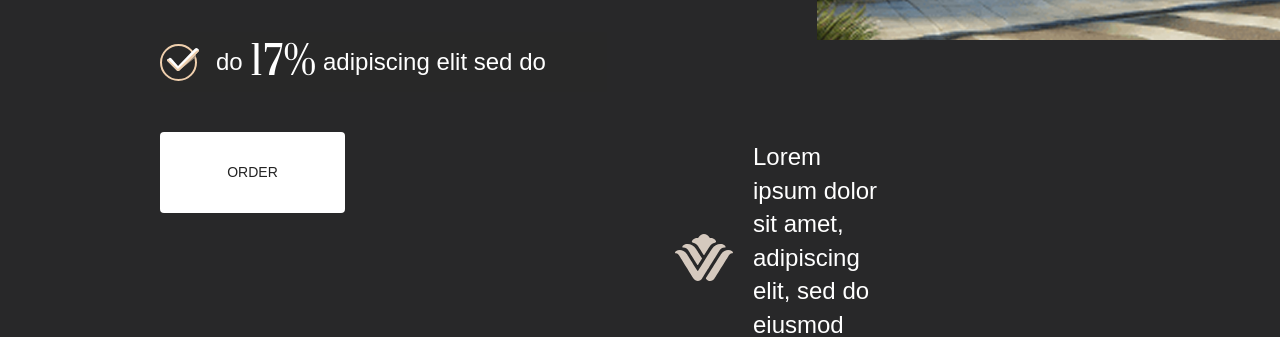
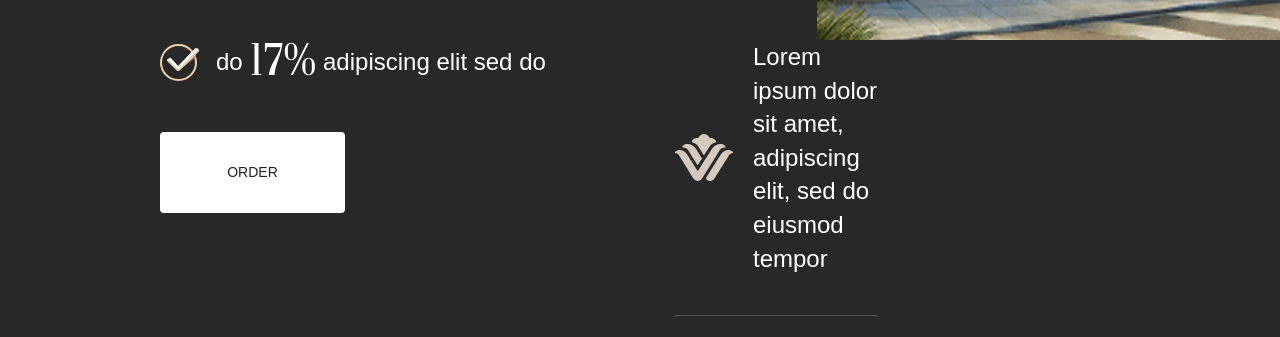
Before and after one commit to Amur28/test-task, a plain HTML site: page index.html in a window 1280 px wide. Shown: the part 760-1097 px from the top of the page. Drawn offline with Linux system fonts and the light colour scheme; a web font is replaced by a local one.

Commit message:
for home 2

```diff
--- a/css/style.css
+++ b/css/style.css
@@ -282,11 +282,6 @@ ul.promo__list li p span.big {
     max-width: 185px;
 }
 
-.divider {
-    height: 100px;
-    width: 100%;
-}
-
 .advantages {
     position: relative;
 }
--- a/index.html
+++ b/index.html
@@ -94,9 +94,7 @@
             </div>
         </div>
 
-        <div class="divider"></div>
-
-        <div class="advantages">
+        <section class="advantages">
             <div class="advantages__inner">
                 <img src="./img/advantages-1.jpg" alt="">
                 <div class="advantages__content">
@@ -133,7 +131,9 @@
                 </div>
                 <img src="./img/advantages-2.jpg" alt="">
             </div>
-        </div>
+        </section>
+
+        <section></section>
 
     </div>
 
```
